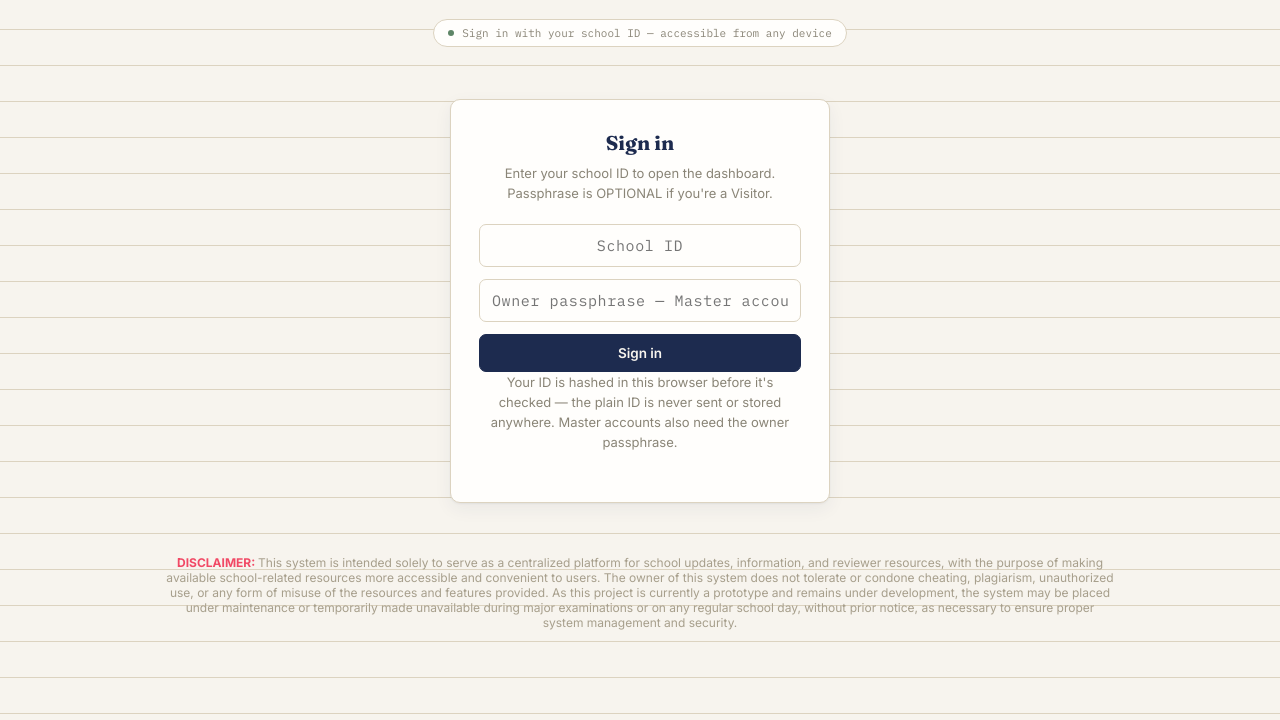
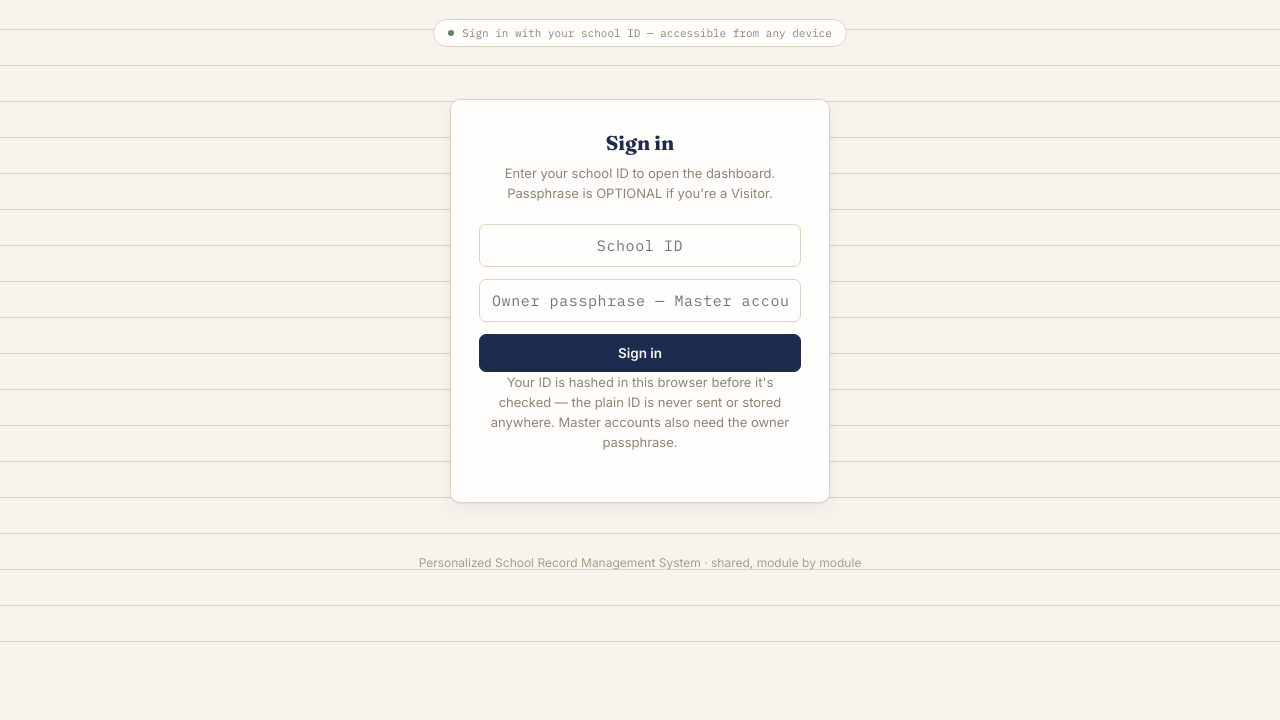
Before and after one commit to fielalbert2026/school-record-management-system, a website: page index.html in a window 1280 px wide. Shown: the part 259-979 px from the top of the page. After the commit the page ends 919 px from the top, so only its background shows below. Drawn offline with Linux system fonts and the light colour scheme.

Commit message:
Updated disclaimer

```diff
--- a/index.html
+++ b/index.html
@@ -386,20 +386,7 @@
   </div>
   </div>
 
-  <footer><strong style="color: rgb(241, 73, 101);">DISCLAIMER: </strong>This system is intended
-    solely to serve as a centralized platform for
-    school updates, information, and reviewer
-    resources, with the purpose of making
-    available school-related resources more
-    accessible and convenient to users. The owner
-    of this system does not tolerate or condone
-    cheating, plagiarism, unauthorized use, or any
-    form of misuse of the resources and features provided.
-    As this project is currently a prototype and remains under
-    development, the system may be placed under maintenance or
-    temporarily made unavailable during major examinations or on
-    any regular school day, without prior notice, as
-    necessary to ensure proper system management and security.</footer>
+  <footer>Personalized School Record Management System · shared, module by module</footer>
 </div>
 
 <script>
```
